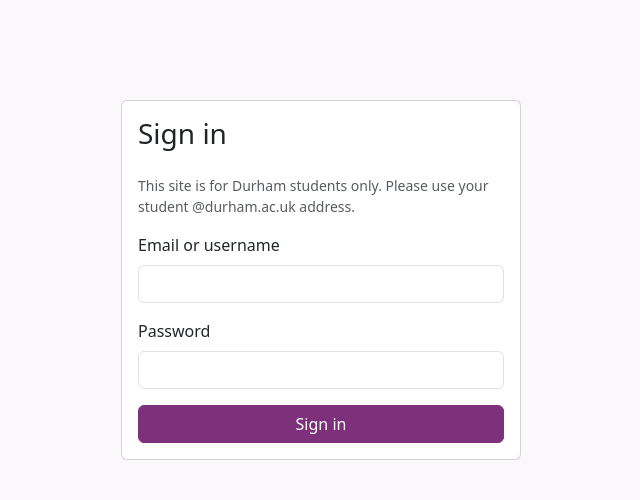
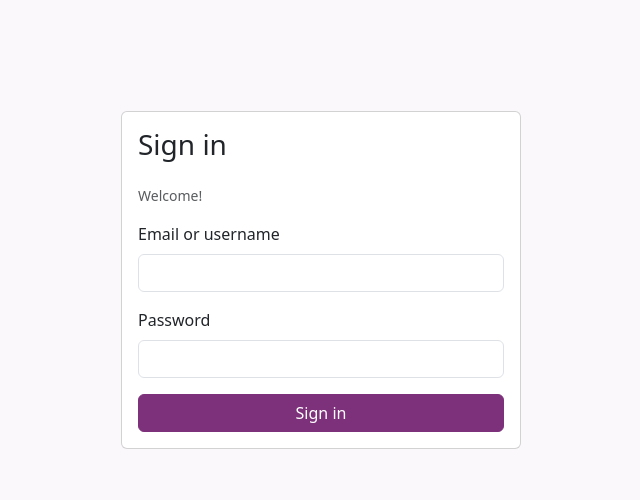
Before and after one commit to Peter-Wilson123/Durhack2026, a Flask app: page /login in a window 1280 px wide. Shown: the part 61-561 px from the top of the page, without its empty margins (319-959 px from the left). Run offline with Flask 3, Linux system fonts and the light colour scheme.

Commit message:
updated login

```diff
--- a/templates/login.html
+++ b/templates/login.html
@@ -10,13 +10,12 @@
 
 			{# Shown by the script below when the backend sends us back here after a sign-in attempt #}
 			<div class="alert alert-danger small" id="signin-failed" role="alert" hidden>
-				We couldn't sign you in. This site is for Durham students only. Please use your student
-				@durham.ac.uk address, and check your password.
+				We couldn't sign you in. Please check your username/email and password.
 			</div>
 
 			<form method="post" id="signin-form">
 				<p class="text-muted small mb-3" id="signin-help">
-					This site is for Durham students only. Please use your student @durham.ac.uk address.
+					Welcome!
 				</p>
 				<div class="mb-3">
 					<!-- The backend accepts an email or a username (the CIS code) here, as "identifier".
@@ -47,13 +46,13 @@
 	(function () {
 		const KEY = "signin-attempt";
 		let sentAt = 0;
-		try { sentAt = Number(sessionStorage.getItem(KEY)); sessionStorage.removeItem(KEY); } catch {}
+		try { sentAt = Number(sessionStorage.getItem(KEY)); sessionStorage.removeItem(KEY); } catch { }
 		if (sentAt && Date.now() - sentAt < 8000) {
 			document.getElementById("signin-failed").hidden = false;
 			document.getElementById("identifier").focus();
 		}
 		document.getElementById("signin-form").addEventListener("submit", () => {
-			try { sessionStorage.setItem(KEY, String(Date.now())); } catch {}
+			try { sessionStorage.setItem(KEY, String(Date.now())); } catch { }
 		});
 	})();
 </script>
```
